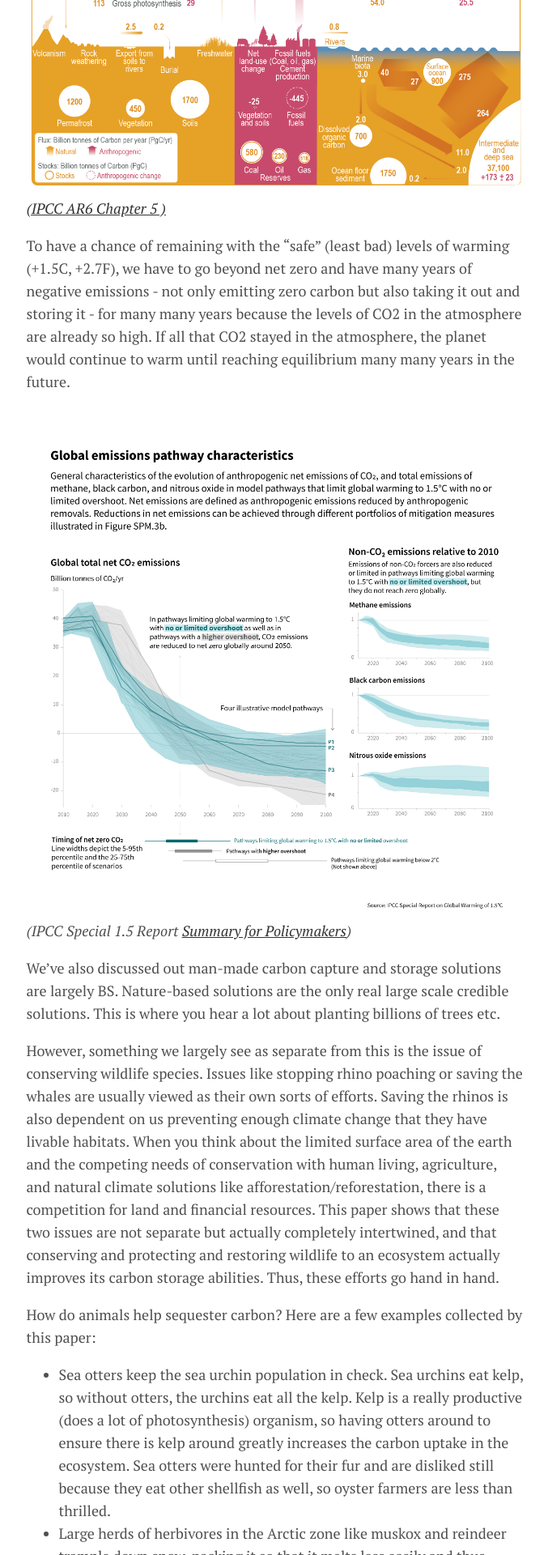
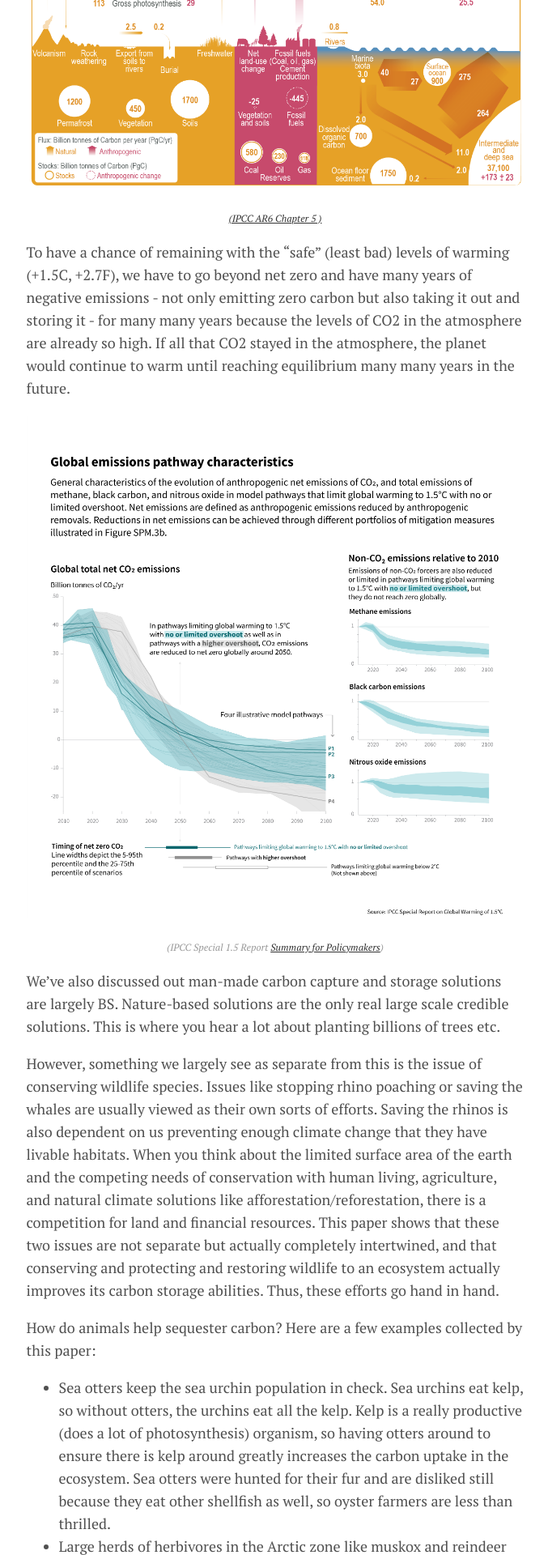
Before and after one commit to ml-henderson/ml-henderson.github.io, a Jekyll site: the page built from _posts/2023-06-04-summer1.md, in a window 1280 px wide. Shown: the part 1075-2995 px from the top of the page at 81% size, without its empty margins (300-977 px from the left). Built offline with Jekyll 4.4.1, drawn with Linux system fonts in a browser that asks for light colours.

Commit message:
caption formatting

```diff
--- a/_posts/2023-06-04-summer1.md
+++ b/_posts/2023-06-04-summer1.md
@@ -14,11 +14,15 @@ _Trophic Rewilding can expand natural climate solutions_ [(Schmitz et al 2023)](
 We've talked before about the global flows of carbon: Humans are emitting 10-11 GtC/yr (billion metric tonnes of carbon), or about 40 GtCO2/yr (billion tonnes carbon dioxide which has a different molecular weight than just carbon hence the different numbers). Right now, about half of that is captured and store by the natural environment, mostly the ocean.
 
 ![Global carbon budget](../assets/img/carbon_budget.png)
+
+{:.imagecaption}
 _[(IPCC AR6 Chapter 5 )](https://www.ipcc.ch/report/ar6/wg1/chapter/chapter-5/)_
 
 To have a chance of remaining with the "safe" (least bad) levels of warming (+1.5C, +2.7F), we have to go beyond net zero and have many years of negative emissions - not only emitting zero carbon but also taking it out and storing it - for many many years because the levels of CO2 in the atmosphere are already so high. If all that CO2 stayed in the atmosphere, the planet would continue to warm until reaching equilibrium many many years in the future.
 
 ![Emissions pathways](../assets/img/emisisons-pathways.png)
+
+{:.imagecaption}
 _(IPCC Special 1.5 Report [Summary for Policymakers](https://www.ipcc.ch/sr15/))_
 
 We've also discussed out man-made carbon capture and storage solutions are largely BS. Nature-based solutions are the only real large scale credible solutions. This is where you hear a lot about planting billions of trees etc.
@@ -36,11 +40,15 @@ How do animals help sequester carbon? Here are a few examples collected by this
 How much impact do animals have on carbon storage? While the bodies of the animals themselves aren't holding that much carbon (<0.3% of all biomass carbon is in wild animals), they can up or down regulate the carbon stored in plants, soils, and sediments by somewhere between 15-250% compared to the ecosystem without animals. This amounts to quite a lot of carbon - marine fish alone enhance the ocean carbon sink by about 5.5 GtCO2/yr, and that protecting and restoring a few other key species could bring the total up to around 6.4 GtCO2/yr, which would be critical to limiting warming.
 
 ![Ways wildlife can help carbon](../assets/img/wildlife.webp)
+
+{:.imagecaption}
 _(Schmitz et al 2023)_
 
 This is all a bit uncertain at the moment as well, since the interactions between all the different roles in an ecosystem can be really complex, and it's hard to distill down the effect of just one species. Additionally, adding one species back to an area doesn't guarantee it can fulfill its ecosystem role if the other important animals and plants are also not there. Sometimes, an animal might actually be a net carbon emitter. For example, gray wolves are potentially causing sequestration in boreal forests but causing net emissions in grasslands (based on studies on their reintroduction to Yellowstone and Isle Royale national parks) :
 
 ![Effects of wolves on carbon in grassland or boreal forest](../assets/img/wolves.jpg)
+
+{:.imagecaption}
 _("Effects of gray wolf induced trophic cascades on ecosystem carbon cycling", [Wilmers et al 2016](https://esajournals.onlinelibrary.wiley.com/doi/full/10.1002/ecs2.1501))_
 
 Given the large impacts of animals on the carbon storage of plants, it's going to be important to a) include their effects in models so that sequestration projects aren't over- or under-estimating their carbon and b) include animals in our goals for conserving wild spaces and rewilding spaces. For large animals like the ones discussed here to be effective in their ecosystem role, they need to be present in sufficient numbers and with sufficient space. Right now, only 2.8% of global land surface is sufficiently intact to support a real functioning ecosystem. Everything else has been too changed by people. For this to happen, we need to stop thinking about only walling off land and ocean from humans and keeping people and nature separate. We need to find ways to coexist better in land- and seascapes because for rewilding and reintroduction to be effective, you need people's support, and people aren't going to support things they perceive to be threatening to their livelihood, property, or personal safety.
```
Also changed, not shown: _posts/2023-03-30-livestock_policy.md (+4 -0 lines), _posts/2023-04-26-term2_week10.md (+1 -0 lines), _posts/2023-04-30-rerooted.md (+6 -0 lines).
